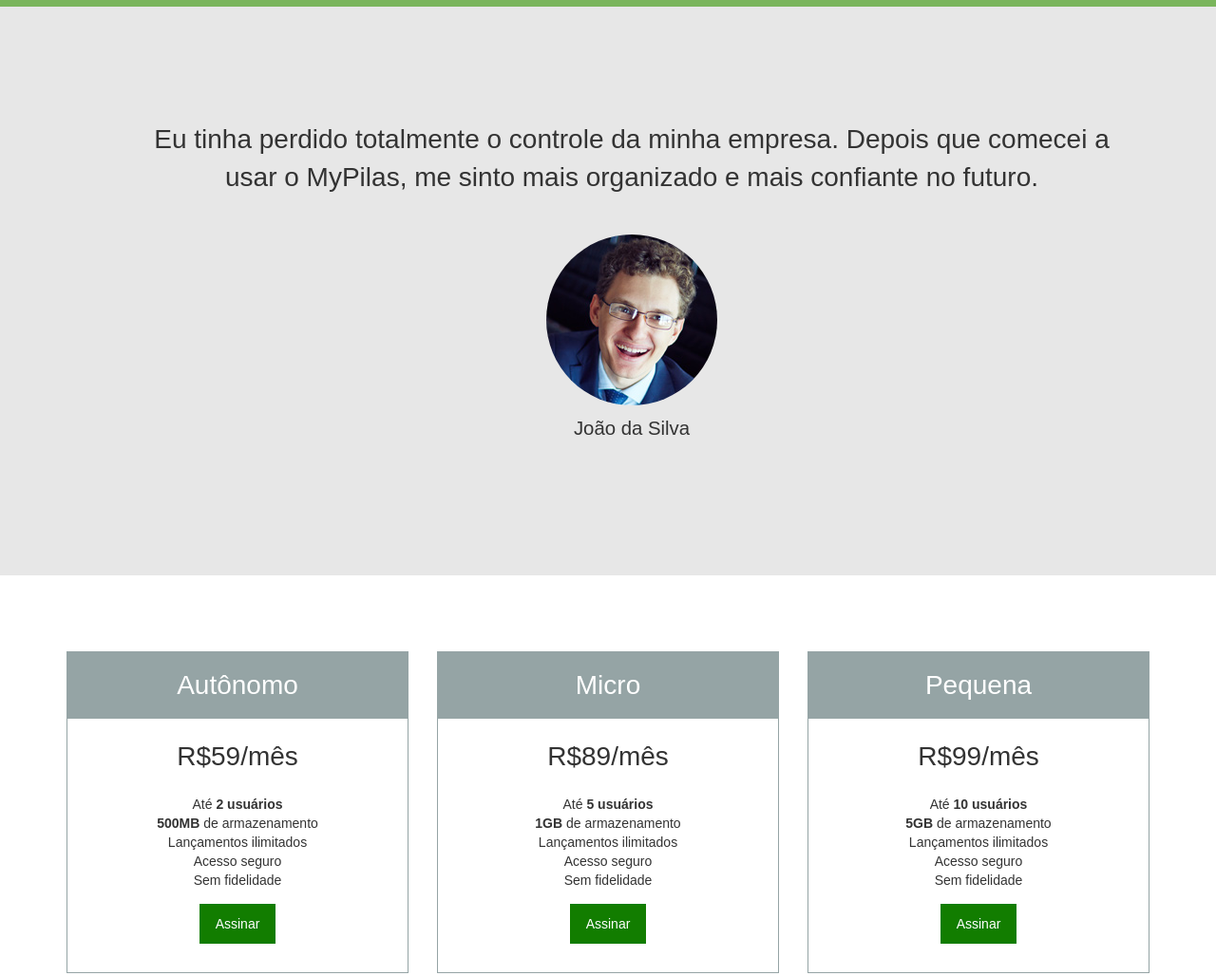
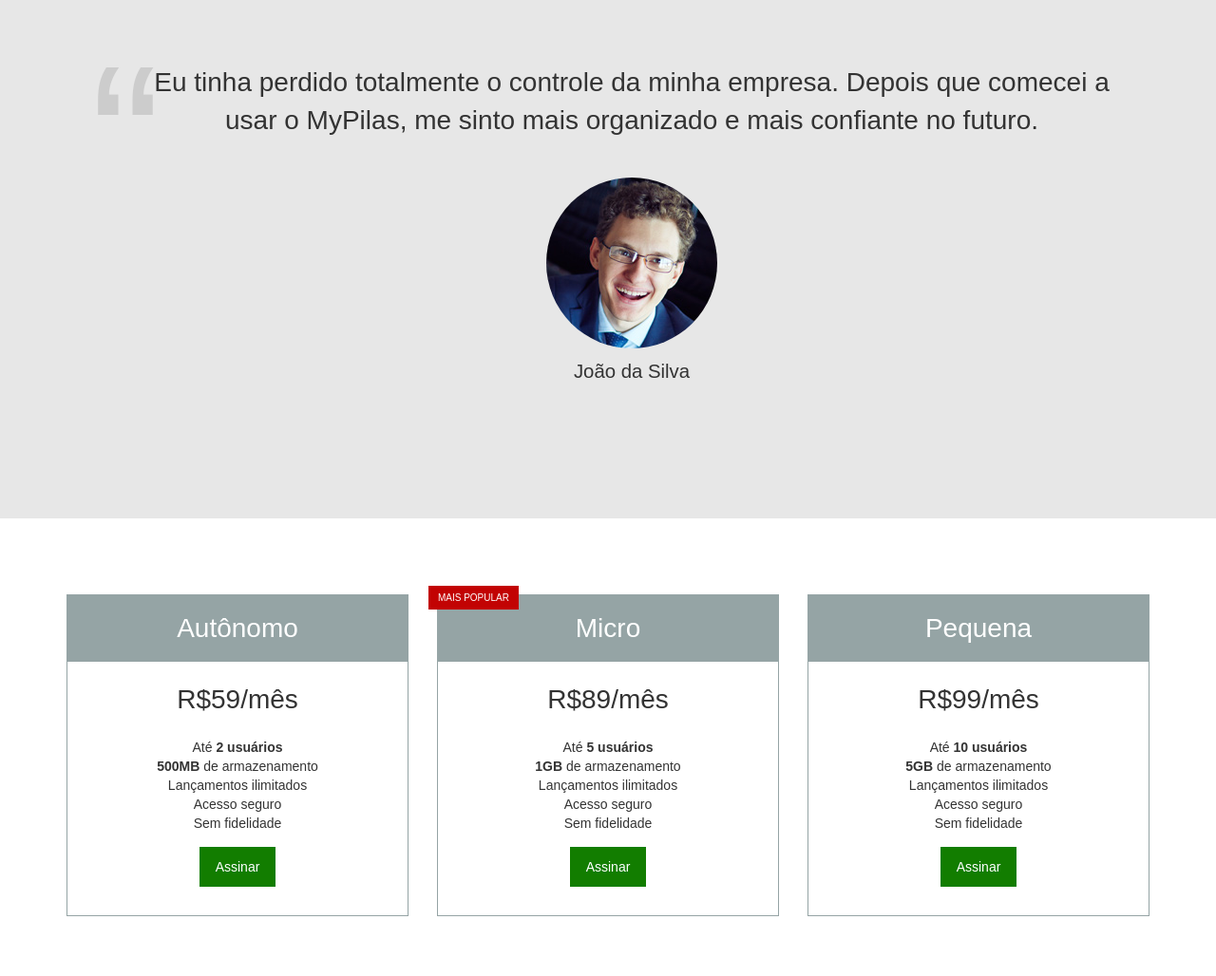
Before and after one commit to marciowillian/MyPilas, a plain HTML site: page index.html in a window 1280 px wide. Shown: the part 580-1608 px from the top of the page at 95% size. Drawn offline with Linux system fonts and the light colour scheme.

Commit message:
D - index - Adicionando aspas n citação

```diff
--- a/css/componentes.css
+++ b/css/componentes.css
@@ -3,10 +3,28 @@
 \*------------*/
 
 .plano {
+    position: relative;
+
     padding: 10px;
     border: 1px solid #95a4a5;
 
     font-size: 1.4rem /* 14px */
+}
+
+.plano--mais-popular::after {
+    position: absolute;
+    top: -10px;
+    left: -10px;
+
+    padding: 0 10px;
+
+    background-color: #c20303;
+    color: #fff;
+
+    font-size: 0.7141em;
+    line-height: 2.5;
+
+    content: "MAIS POPULAR";
 }
 
 .plano__cabecalho {
@@ -124,6 +142,7 @@
     DEPOIMENTO
 \*------------*/
 .depoimento {
+
     font-size: 2.2rem;
 }
 
@@ -137,12 +156,26 @@
 }
 
 .depoimento > blockquote {
+    position: relative;
     margin: 0;
     padding: 0 60px;
 
     text-align: center;
     font-size: 1em;
 }
+
+.depoimento > blockquote::before {
+    position: absolute;
+    left: 0;
+    top: -0.35em;
+
+    color: #ccc;
+
+    font-size: 8em;
+
+    content: "\201C";
+}
+
 
 .depoimento__autor {
     margin-top: 40px;
--- a/css/layout.css
+++ b/css/layout.css
@@ -1,6 +1,16 @@
 .layout-cabecalho {
     height: 60px;
     border-bottom: 1px solid #ccc;
+
+    background-color: #fff;
+}
+
+.layout-cabecalho--home {
+    position: fixed;
+    top: 0;
+    left: 0;
+    right: 0;
+    z-index: 9999;
 }
 
 .layout-cabecalho img {
@@ -29,3 +39,9 @@
     color: #fff;
     text-align: center;
 }
+
+@media(max-width: 749px) {
+    .layout-planos .row > div:not(.ultima-coluna) {
+        margin-bottom: 40px;
+    }
+}
--- a/index.html
+++ b/index.html
@@ -14,7 +14,7 @@
 
 <body>
 
-    <header class="layout-cabecalho">
+    <header class="layout-cabecalho layout-cabecalho--home">
         <div class="container">
             <a href="/home/marcio/Desenvolvimentos/AlgaWorks/curso-html5-css3-bem/MyPilas/index.html">
                 <img src="imagens/logo.png" width="100" height="35" alt="MyPilas">
@@ -75,7 +75,7 @@
                 </div>
 
                 <div class="col-md-4">
-                    <article class="plano">
+                    <article class="plano plano--mais-popular">
                         <h2 class="plano__cabecalho">Micro</h2>
                         <div class="plano__preco">R$89/mês</div>
                         <ul class="plano__caracteristicas">
@@ -92,7 +92,7 @@
                     </article>
                 </div>
 
-                <div class="col-md-4">
+                <div class="col-md-4 ultima-coluna">
                     <article class="plano">
                         <h2 class="plano__cabecalho">Pequena</h2>
                         <div class="plano__preco">R$99/mês</div>
```
